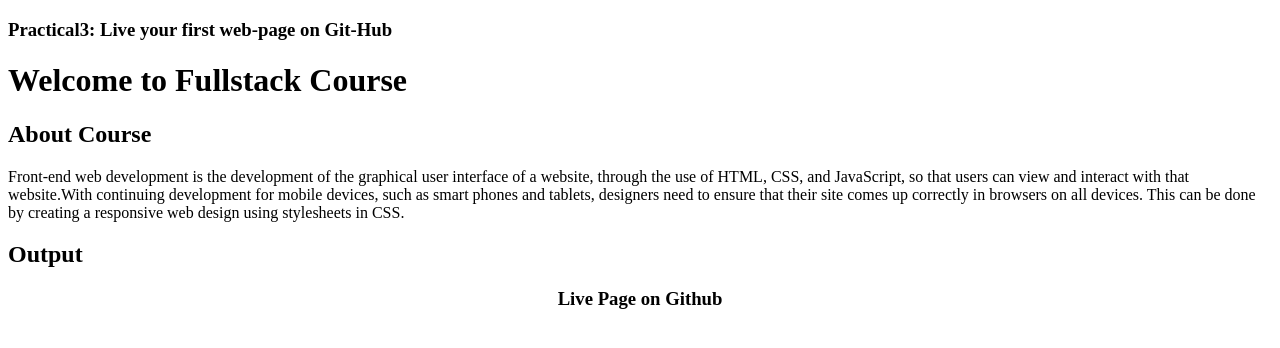
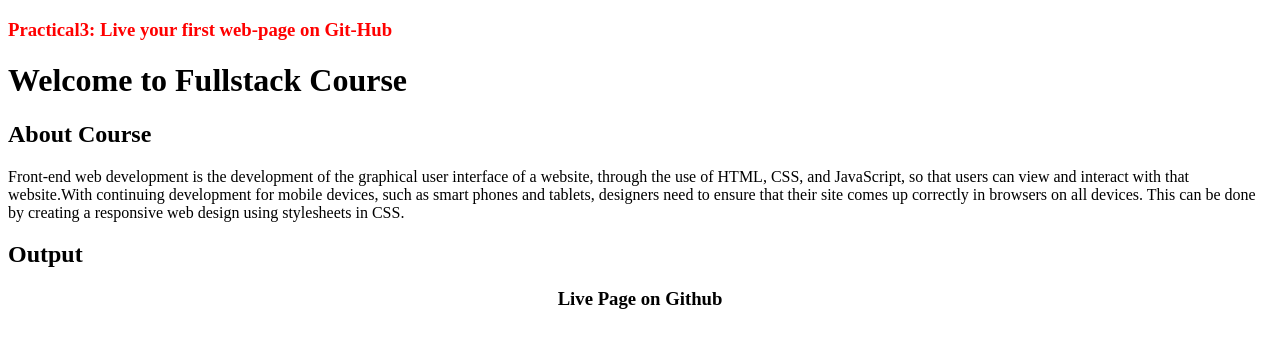
Before and after one commit to anushka-rathore2/fullstack-practical3, a plain HTML site: page index.html in a window 1280 px wide. Drawn offline with Linux system fonts and the light colour scheme.

Commit message:
new commit

```diff
--- a/index.html
+++ b/index.html
@@ -7,7 +7,7 @@
     <title>Full Stack Practical3</title>
 </head>
 <body>
-    <h3>Practical3: Live your first web-page on Git-Hub</h3>
+    <h3 style="color: red;">Practical3: Live your first web-page on Git-Hub</h3>
     <h1>Welcome to Fullstack Course</h1>
 	<h2>About Course</h2>
 	<p>Front-end web development is the development of the
```
